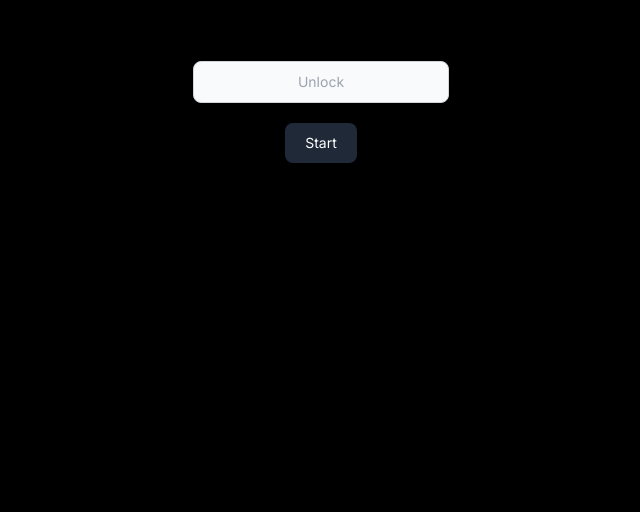
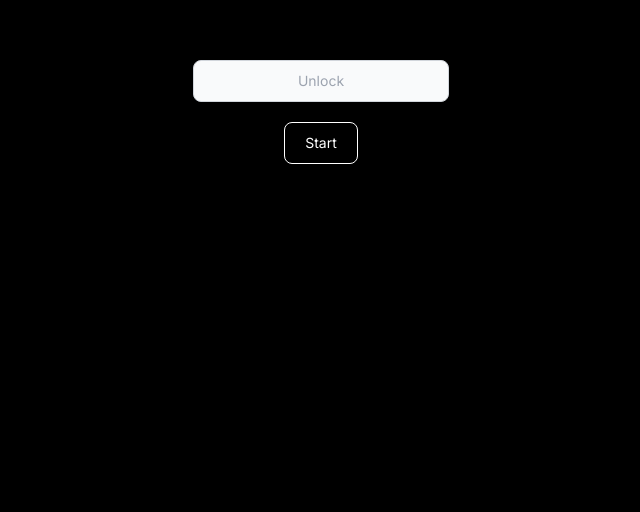
Before and after one commit to irvinhalen/irvinhalen.github.io, a Next.js app: page /gamer in a window 1280 px wide. Shown: the part 288-800 px from the top of the page, without its empty margins (319-959 px from the left). Built offline with nearby package versions, Linux system fonts and the light colour scheme.

Commit message:
ui update

```diff
--- a/app/gamer/Lock.tsx
+++ b/app/gamer/Lock.tsx
@@ -56,7 +56,7 @@ function Lock() {
         <>
             <div id='lockscreen' ref={lockscreen} className='h-svh w-svw flex flex-col gap-5 justify-center items-center bg-black'>
                 <input type='password' placeholder='Unlock' className='text-center bg-gray-50 border border-gray-300 text-gray-900 text-sm rounded-lg focus:ring-blue-500 focus:border-blue-500 block w-1/5 p-2.5 dark:bg-gray-700 dark:border-gray-600 dark:placeholder-gray-400 dark:text-white dark:focus:ring-blue-500 dark:focus:border-blue-500' value={password} onChange={event => setPassword(event.target.value)} />
-                <button type='button' onClick={unlock} className='text-white bg-gray-800 hover:bg-gray-900 font-large rounded-lg text-sm px-5 py-2.5 dark:bg-blue-600 dark:hover:bg-blue-700 focus:outline-none dark:focus:ring-blue-800'>Start</button>
+                <button type='button' onClick={unlock} className='text-white border border-white hover:border-yellow-400 hover:text-yellow-400 font-large rounded-lg text-sm px-5 py-2.5'>Start</button>
             </div>
         </>
     )
```
